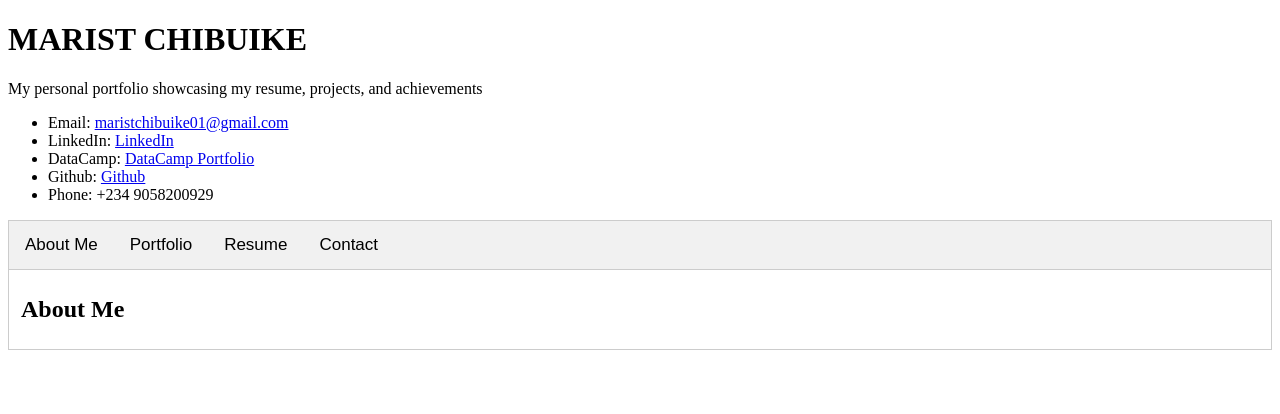
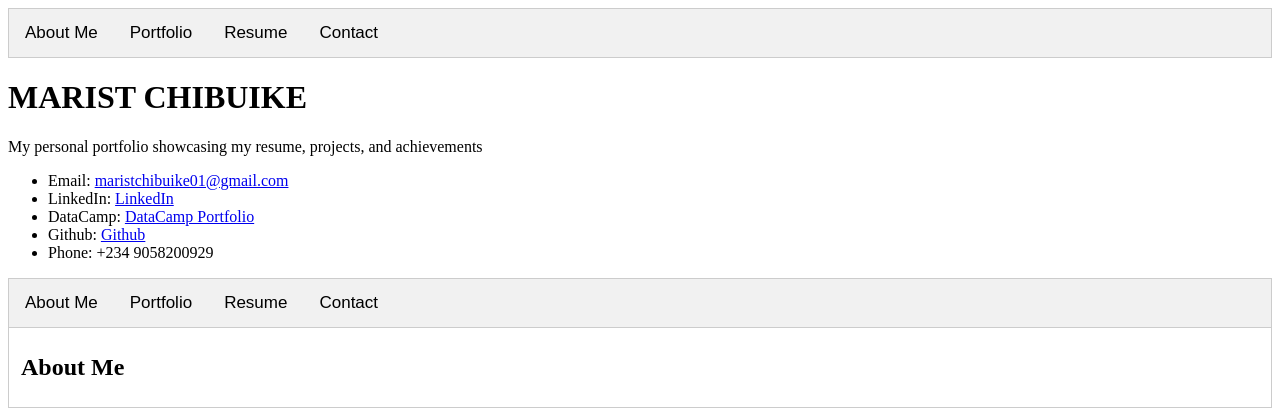
Before and after one commit to MaristChibuike/MaristChibuike.github.io, a plain HTML site: page MaristChibuike.html in a window 1280 px wide. Drawn offline with Linux system fonts and the light colour scheme.

Commit message:
Update MaristChibuike.html

```diff
--- a/MaristChibuike.html
+++ b/MaristChibuike.html
@@ -40,6 +40,13 @@
             border-top: none;
         }
     </style>
+      <!-- Tab navigation -->
+    <div class="tab">
+        <button class="tablinks" onclick="openTab(event, 'aboutMe')">About Me</button>
+        <button class="tablinks" onclick="openTab(event, 'portfolio')">Portfolio</button>
+        <button class="tablinks" onclick="openTab(event, 'resume')">Resume</button>
+        <button class="tablinks" onclick="openTab(event, 'contact')">Contact</button>
+    </div>
 </head>
 <body>
     <header>
```
